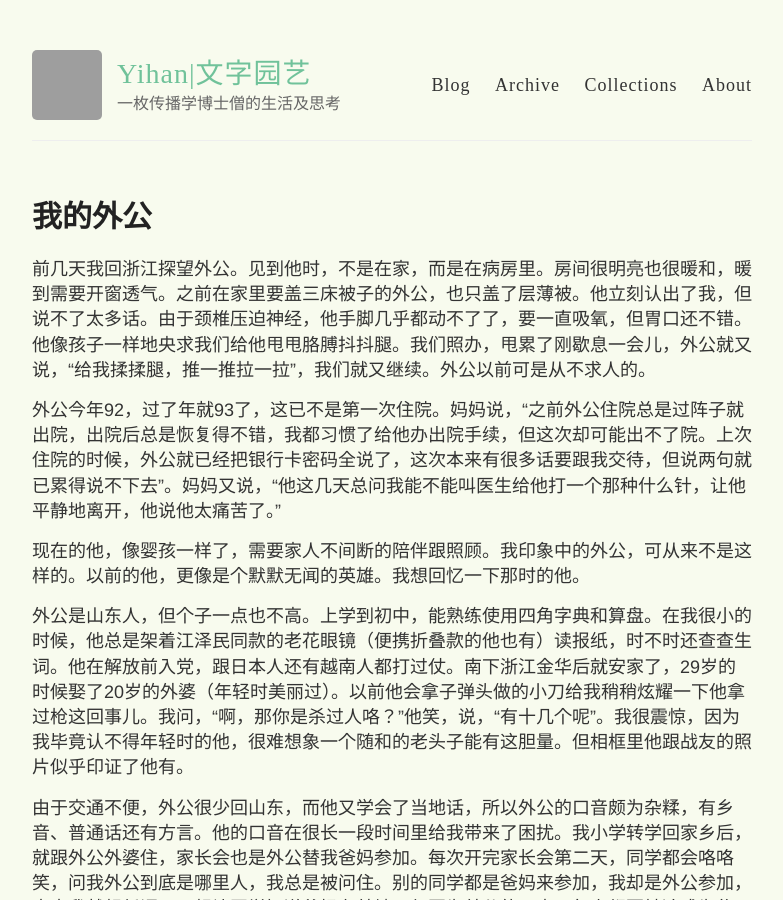
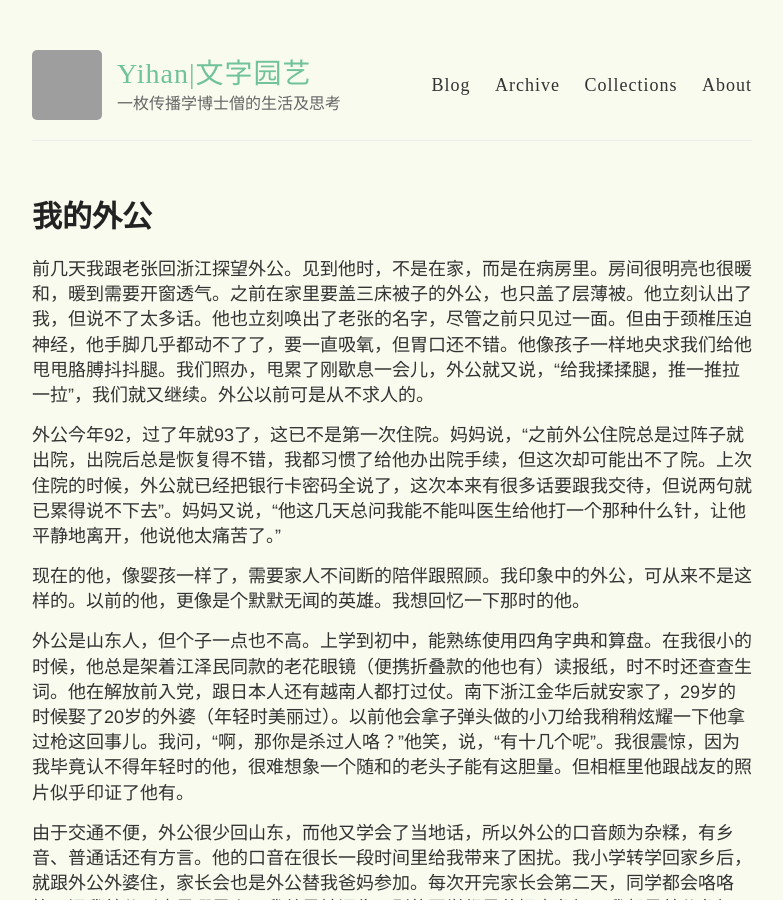
Before and after one commit to yihanxu/yihanxu.github.io, a Jekyll site: the page built from _posts/2019-1-27-in-memory-of-my-grandpa.md, in a window 1280 px wide and 900 px high. Shown: the whole window, without its empty margins (248-1031 px from the left). Built offline with Jekyll 4.4.1, drawn with Linux system fonts in a browser that asks for light colours; comment, search, counter and statistics services are not loaded; grey boxes are pictures that could not be loaded.

Commit message:
add 老张

```diff
--- a/_posts/2019-1-27-in-memory-of-my-grandpa.md
+++ b/_posts/2019-1-27-in-memory-of-my-grandpa.md
@@ -7,7 +7,7 @@ tags: 亲情 死亡 爱 回忆
 
 ---
 
-前几天我回浙江探望外公。见到他时，不是在家，而是在病房里。房间很明亮也很暖和，暖到需要开窗透气。之前在家里要盖三床被子的外公，也只盖了层薄被。他立刻认出了我，但说不了太多话。由于颈椎压迫神经，他手脚几乎都动不了了，要一直吸氧，但胃口还不错。他像孩子一样地央求我们给他甩甩胳膊抖抖腿。我们照办，甩累了刚歇息一会儿，外公就又说，“给我揉揉腿，推一推拉一拉”，我们就又继续。外公以前可是从不求人的。
+前几天我跟老张回浙江探望外公。见到他时，不是在家，而是在病房里。房间很明亮也很暖和，暖到需要开窗透气。之前在家里要盖三床被子的外公，也只盖了层薄被。他立刻认出了我，但说不了太多话。他也立刻唤出了老张的名字，尽管之前只见过一面。但由于颈椎压迫神经，他手脚几乎都动不了了，要一直吸氧，但胃口还不错。他像孩子一样地央求我们给他甩甩胳膊抖抖腿。我们照办，甩累了刚歇息一会儿，外公就又说，“给我揉揉腿，推一推拉一拉”，我们就又继续。外公以前可是从不求人的。
 
 外公今年92，过了年就93了，这已不是第一次住院。妈妈说，“之前外公住院总是过阵子就出院，出院后总是恢复得不错，我都习惯了给他办出院手续，但这次却可能出不了院。上次住院的时候，外公就已经把银行卡密码全说了，这次本来有很多话要跟我交待，但说两句就已累得说不下去”。妈妈又说，“他这几天总问我能不能叫医生给他打一个那种什么针，让他平静地离开，他说他太痛苦了。”
 
```
